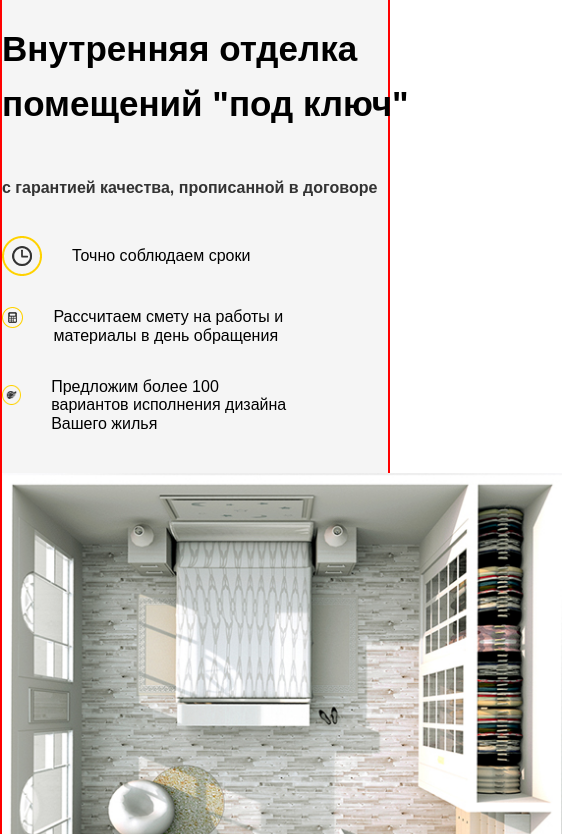
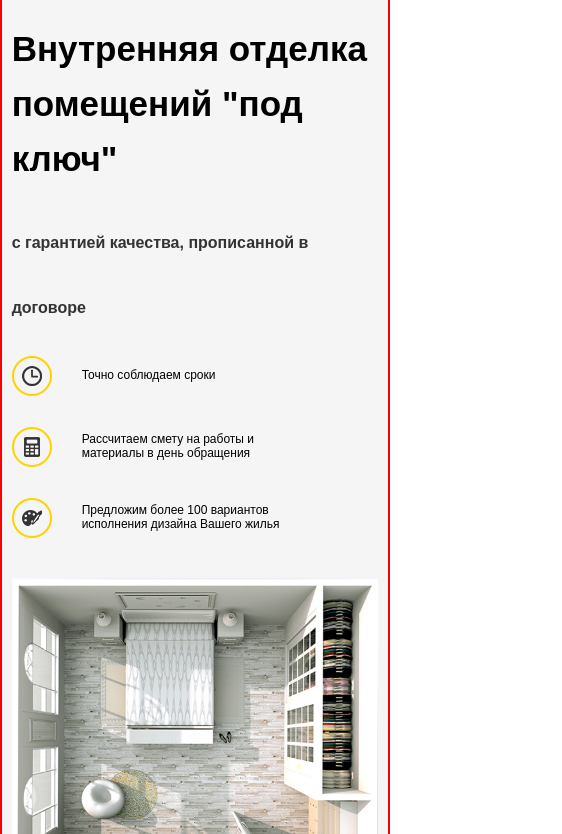
Before and after one commit to ZheleznyakovD/Repair, a plain HTML site: page src/index.html in a window 390 px wide. Shown: the part 68-902 px from the top of the page, 562 px wide, since content can reach past the window. Drawn offline with Linux system fonts and the light colour scheme.

Commit message:
Адаптировал блок hero

```diff
--- a/src/sass/_interface.sass
+++ b/src/sass/_interface.sass
@@ -8,10 +8,10 @@ img
     margin: auto
 @media ( max-width: 1200px )
     .container
-        width: 760px
+        max-width: 760px
 @media ( max-width: 768px )
     .container
-        width: 560px
+        max-width: 560px
 .btn
     border-radius: 10px
     background-color: $main-color
--- a/src/sass/blocks/_hero.sass
+++ b/src/sass/blocks/_hero.sass
@@ -30,7 +30,6 @@
         height: 40px
     &-list
         padding: 0
-        width: 70%
         &__text
             max-width: 300px
 
@@ -44,10 +43,18 @@
             max-width: 100%
             flex-flow: column wrap
             // justify-content: center
+        &-text
+            padding: 0
         &-title
             font-size: 35px
         &-subtitle
             font-size: 16px
+        &-item
+            align-items: center
         &-list
             margin-right: 0
             margin-bottom: 40px
+            &__text
+                width: 200px
+                font-size: 12px
+                font-weight: 400
```
Also changed, not shown: src/index.html (+11 -6 lines), src/css/style.css, 1 other file.
